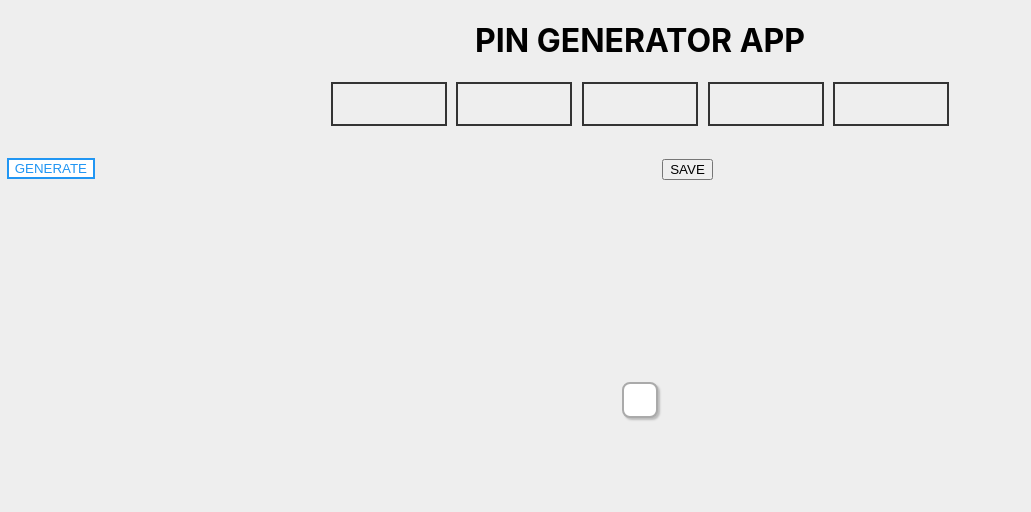
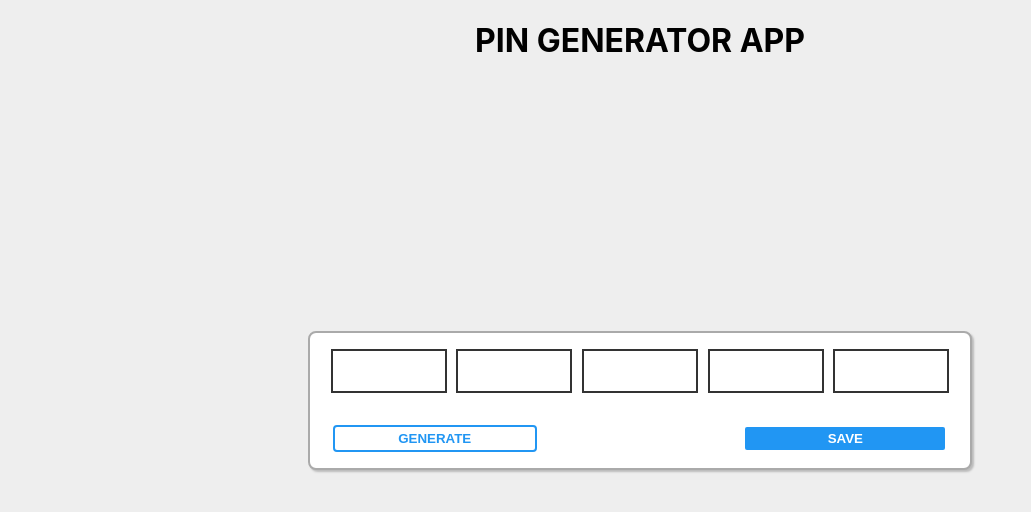
Before and after one commit to Lassikainen/PINApp, a React (Create React App) app: page / in a window 1280 px wide. Shown: the top 512 px of the page, without its empty margins (0-1031 px from the left). Built offline with nearby package versions, Linux system fonts and the light colour scheme.

Commit message:
fix: Fixed incorrect jsx div placement in generator page
Fixed incorrect jsx div placement in generator page

```diff
--- a/src/components/generator/GeneratorPage.tsx
+++ b/src/components/generator/GeneratorPage.tsx
@@ -13,7 +13,7 @@ const GeneratorPage = () => {
   console.log(currentPinSet);
   return (
     <div>
-      <div className="page-container generator-page"></div>
+      <div className="page-container generator-page">
         <div className="new-pin-row">
           {[...Array(5)].map((x, i) => {
             let currPin: string;
@@ -40,7 +40,13 @@ const GeneratorPage = () => {
             GENERATE
           </button>
 
-        <button>SAVE</button>
+
+          <button
+            className="button save-button"
+            onClick={() => {
+            }}
+          >SAVE</button>
+        </div>
       </div>
     </div>
   );
```
Lines whose indentation alone changed are shown as unchanged.
